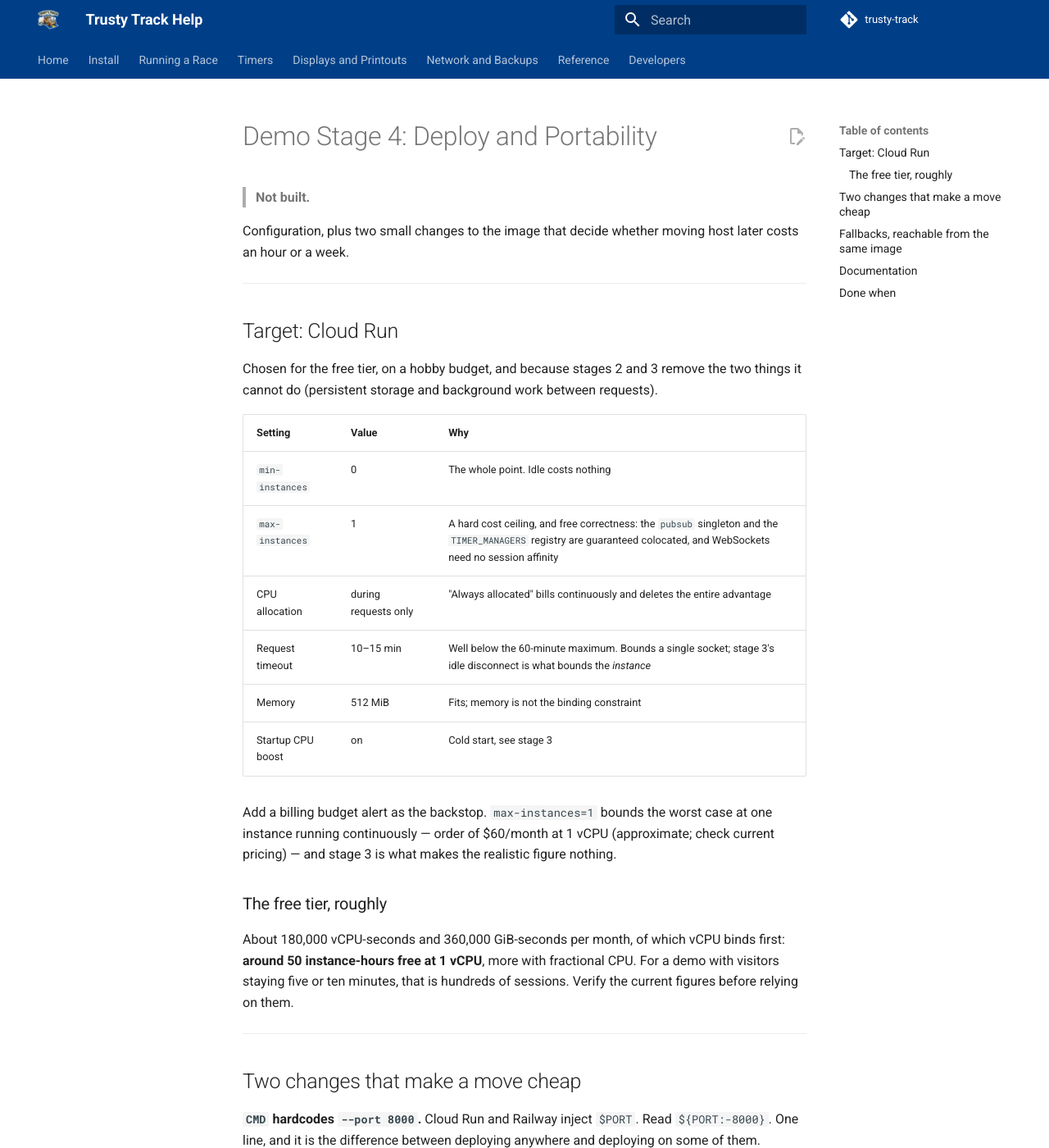
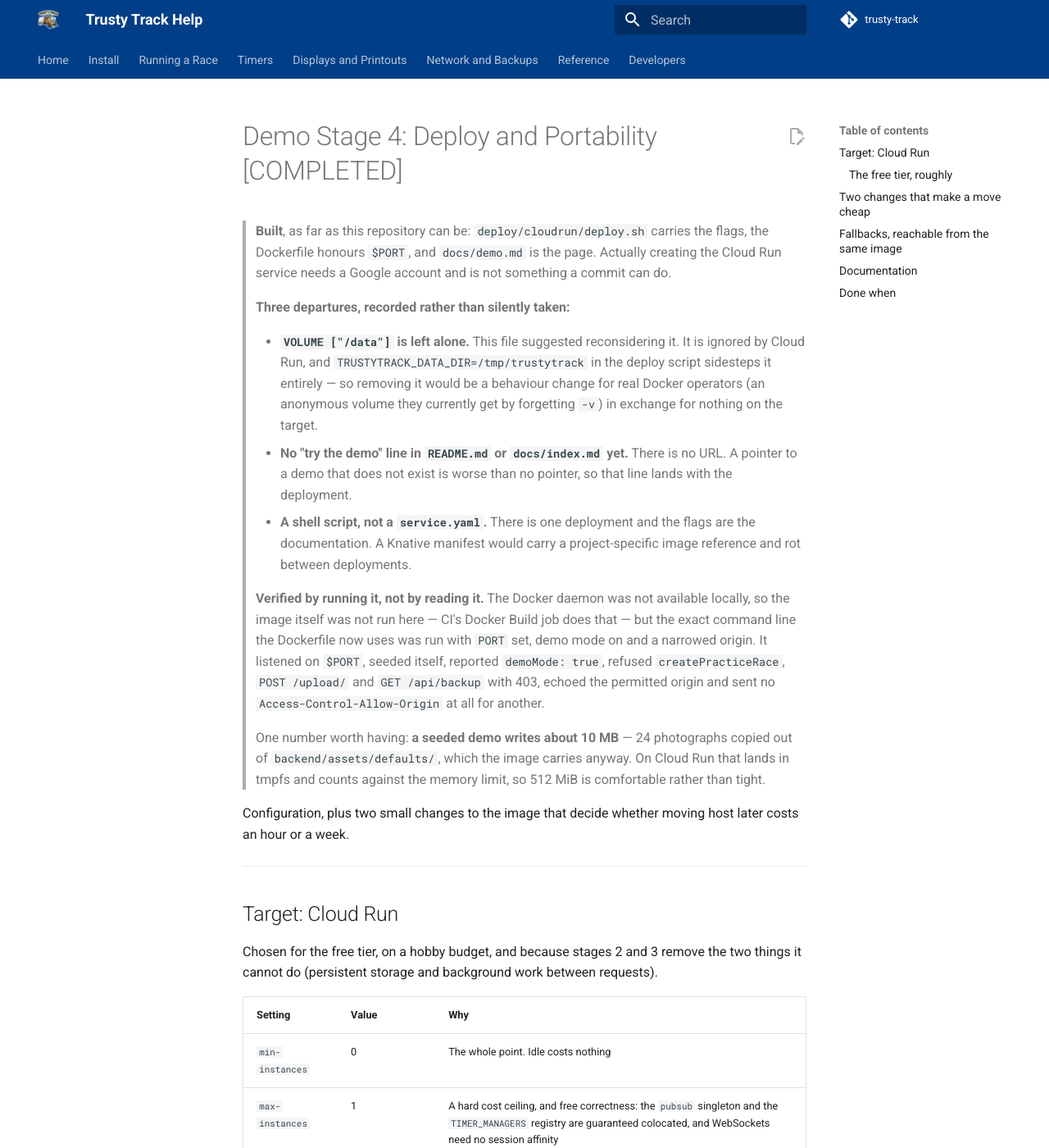
Before and after one commit to dknowles2/trusty-track, an MkDocs documentation site: the page built from docs/tasks/demo/04_deploy_and_portability.md, in a window 1280 px wide and 1400 px high. Shown: the whole window at 82% size. Built offline with MkDocs 1.6.1 and Material for MkDocs 9.7.7, drawn with Linux system fonts in a browser that asks for light colours; comment, search, counter and statistics services are not loaded; some of the changed text lies outside the part shown.

Commit message:
feat(demo): deploy configuration, and an image that honours $PORT
Stage 4, as far as a commit can take it. Creating the Cloud Run service needs
an account rather than a change.

The Dockerfile's CMD becomes shell form so $PORT is expanded at run time. Cloud
Run and Railway tell a container which port to listen on and kill one that
ignores it; the ${PORT:-8000} default keeps every documented
`docker run -p 8000:8000` working. The exec matters: without it sh stays PID 1,
uvicorn is its child, and the SIGTERM a platform sends to stop the container
never reaches the server.

deploy/cloudrun/deploy.sh carries the flags with the reasoning beside each.
--max-instances=1 is both a hard cost ceiling and free correctness, since the
pub/sub singleton and the TIMER_MANAGERS dict need one instance and WebSockets
then need no session affinity; --min-instances=0 lets the instance die, which
is the reset. It prints a reminder to set a budget alert rather than pretending
it can set one.

TRUSTYTRACK_ALLOWED_ORIGINS was added in stage 1 and never tested, which is now
fixed — including that an empty setting falls back to the wildcard rather than
to an empty list. An empty list refuses every cross-origin request, which on a
LAN install is indistinguishable from the app being broken, and the likeliest
way to reach one is a deployment setting the variable to an empty string.

Verified by running it rather than by reading it. The Docker daemon was not
available locally, so the image itself was not run here — CI's Docker Build job
does that — but the exact command line was run with PORT set, demo mode on and
a narrowed origin: it listened on $PORT, seeded itself, reported demoMode true,
refused createPracticeRace, POST /upload/ and GET /api/backup with 403, echoed
the permitted origin and sent no Access-Control-Allow-Origin for another.

Three departures from the plan, recorded in its header: VOLUME ["/data"] is
left alone, since the demo points its data directory at /tmp and removing the
line would only change what a real Docker operator gets; there is no "try the
demo" line in README or the docs index because there is no URL yet, and a
pointer to a demo that does not exist is worse than none; and the deployment is
a shell script rather than a service.yaml, because there is one deployment and
a Knative manifest would carry a project-specific image reference and rot.

Co-Authored-By: Claude Opus 5 <noreply@anthropic.com>

```diff
--- a/docs/tasks/demo/04_deploy_and_portability.md
+++ b/docs/tasks/demo/04_deploy_and_portability.md
@@ -1,6 +1,36 @@
-# Demo Stage 4: Deploy and Portability
+# Demo Stage 4: Deploy and Portability [COMPLETED]
 
-> **Not built.**
+> **Built**, as far as this repository can be: `deploy/cloudrun/deploy.sh`
+> carries the flags, the Dockerfile honours `$PORT`, and `docs/demo.md` is the
+> page. Actually creating the Cloud Run service needs a Google account and is
+> not something a commit can do.
+>
+> **Three departures, recorded rather than silently taken:**
+>
+> * **`VOLUME ["/data"]` is left alone.** This file suggested reconsidering it.
+>   It is ignored by Cloud Run, and `TRUSTYTRACK_DATA_DIR=/tmp/trustytrack` in
+>   the deploy script sidesteps it entirely — so removing it would be a
+>   behaviour change for real Docker operators (an anonymous volume they
+>   currently get by forgetting `-v`) in exchange for nothing on the target.
+> * **No "try the demo" line in `README.md` or `docs/index.md` yet.** There is
+>   no URL. A pointer to a demo that does not exist is worse than no pointer,
+>   so that line lands with the deployment.
+> * **A shell script, not a `service.yaml`.** There is one deployment and the
+>   flags are the documentation. A Knative manifest would carry a
+>   project-specific image reference and rot between deployments.
+>
+> **Verified by running it, not by reading it.** The Docker daemon was not
+> available locally, so the image itself was not run here — CI's Docker Build
+> job does that — but the exact command line the Dockerfile now uses was run
+> with `PORT` set, demo mode on and a narrowed origin. It listened on `$PORT`,
+> seeded itself, reported `demoMode: true`, refused `createPracticeRace`,
+> `POST /upload/` and `GET /api/backup` with 403, echoed the permitted origin
+> and sent no `Access-Control-Allow-Origin` at all for another.
+>
+> One number worth having: **a seeded demo writes about 10 MB** — 24
+> photographs copied out of `backend/assets/defaults/`, which the image carries
+> anyway. On Cloud Run that lands in tmpfs and counts against the memory limit,
+> so 512 MiB is comfortable rather than tight.
 
 Configuration, plus two small changes to the image that decide whether moving
 host later costs an hour or a week.
@@ -47,6 +77,10 @@ anonymous volumes under plain `docker run`. Harmless, but pointless for a
 stateless demo. `TRUSTYTRACK_DATA_DIR` already overrides the path, so the demo
 can point elsewhere; consider whether the `VOLUME` line earns its place at all.
 
+> **Left alone.** See the header: the demo points its data directory at `/tmp`
+> instead, so the line costs the demo nothing, and removing it changes what a
+> real Docker operator gets today.
+
 Everything else is already portable: config through environment variables, a
 `/health` probe that CI exercises, logging to stdout, and no managed-service
 dependency.
@@ -89,8 +123,13 @@ seven and adding beside them is how it reached fifteen and started scrolling.
 
 ## Done when
 
-- The demo URL serves a populated race from a cold start.
-- An idle instance reaches zero and the next visit boots clean.
-- A budget alert exists.
+- The demo URL serves a populated race from a cold start. ⏳ needs the
+  deployment; the same stack was verified locally on `$PORT`.
+- An idle instance reaches zero and the next visit boots clean. ⏳ same.
+- A budget alert exists. ⏳ needs the Google account. The deploy script prints
+  a reminder rather than pretending it can set one.
 - The same image runs unchanged on a second host, verified once rather than
-  assumed.
+  assumed. ⏳ needs a second host.
+
+Everything a commit can do is done. What is left needs an account and a card,
+and none of it is code.
--- a/mkdocs.yml
+++ b/mkdocs.yml
@@ -81,6 +81,7 @@ nav:
     - Glossary: reference/glossary.md
   - Developers:
     - Development Guide: development.md
+    - The Public Demo: demo.md
     - Design: design.md
     - Specification: spec.md
     - Scheduling Algorithms: scheduling-algorithms.md
```
Also changed, not shown: CLAUDE.md (+4 -0 lines), docs/demo.md (added, +83 -0 lines), docs/tasks/demo/00_overview.md (+7 -5 lines), 4 other files.
